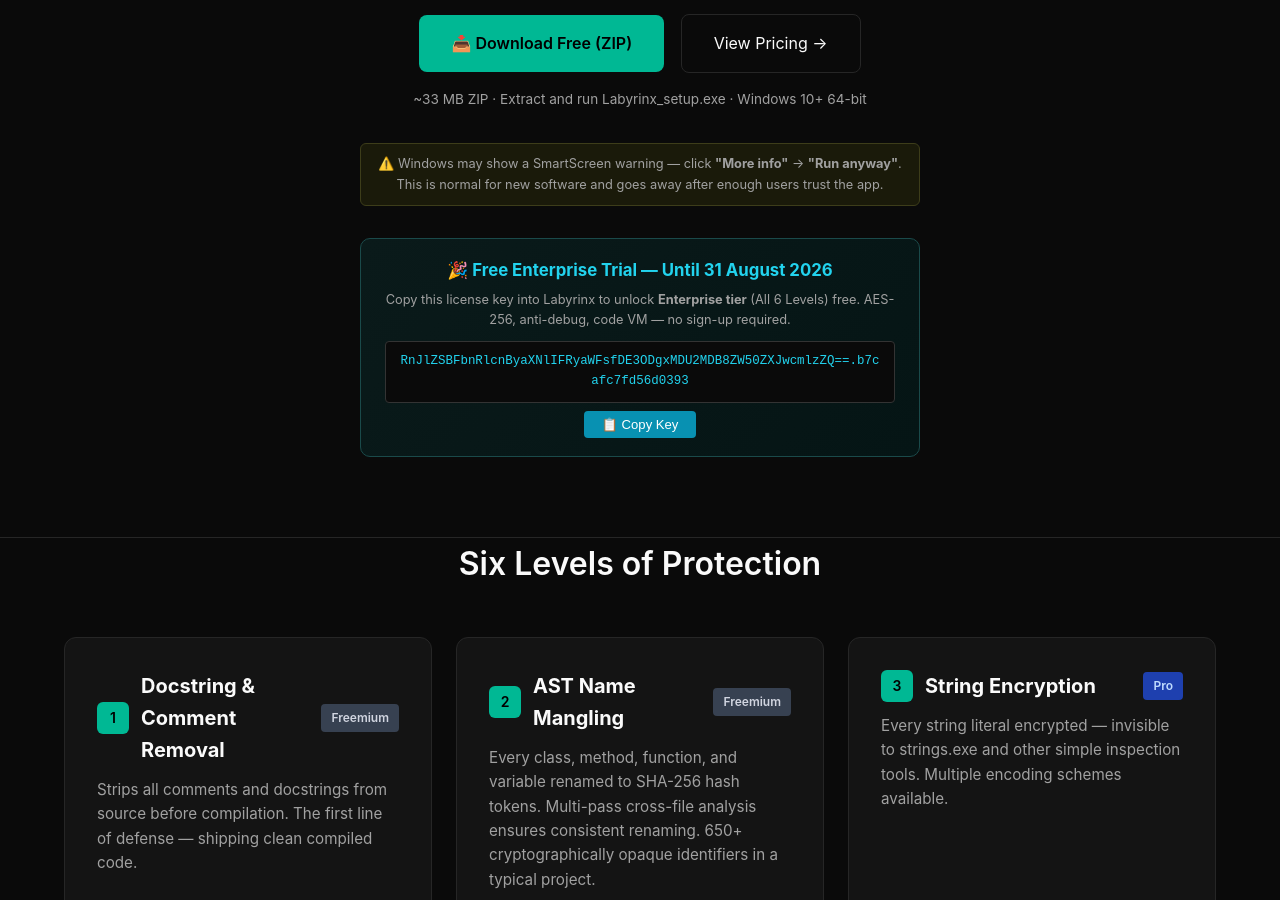
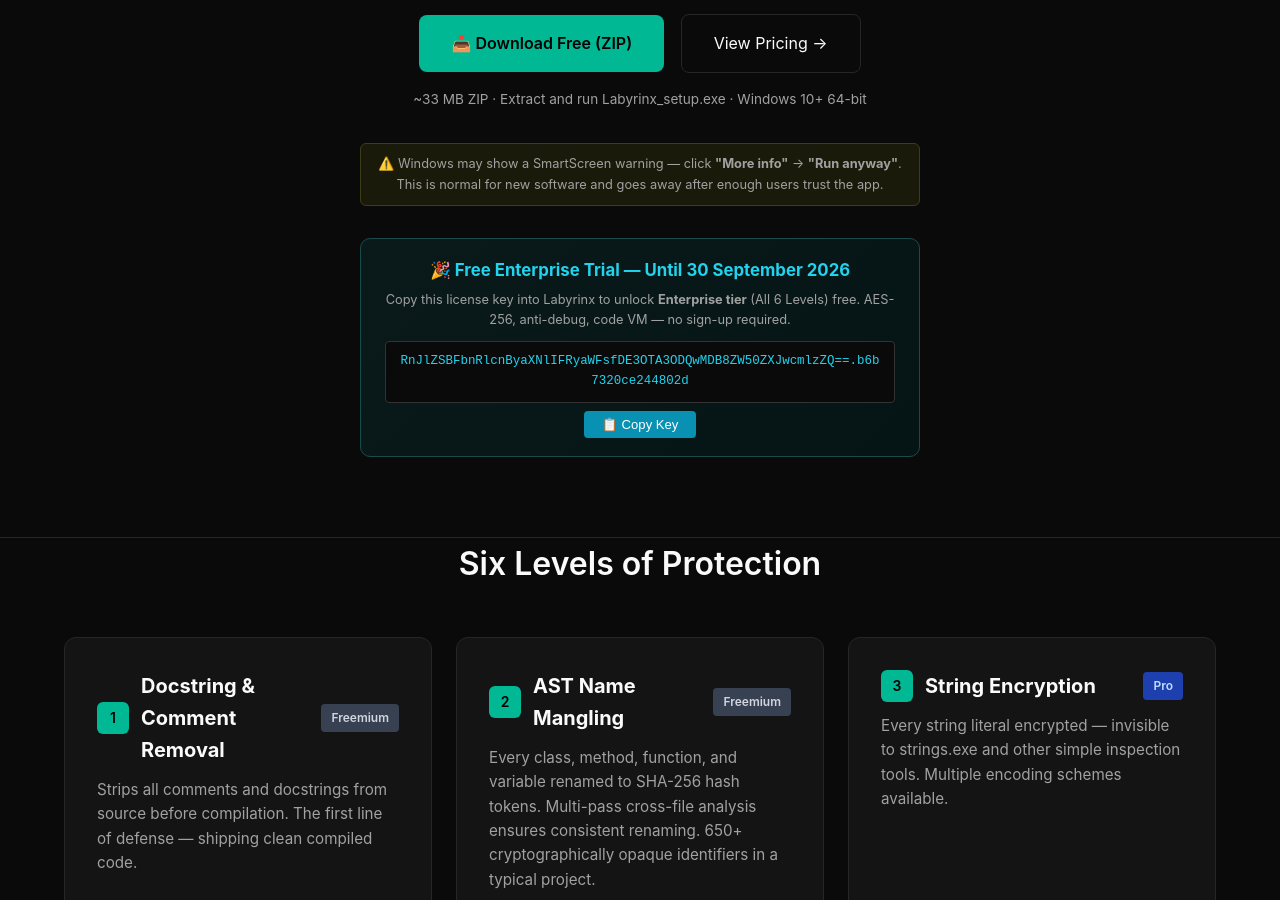
Before and after one commit to Labyrinx-dev/Labyrinx-dev.github.io, a Jekyll site: the page built from index.html, in a window 1280 px wide and 900 px high, scrolled down 329 px. Built offline with Jekyll 4.4.1, drawn with Linux system fonts in a browser that asks for light colours; some of the changed text lies outside the part shown.

Commit message:
Extend free Enterprise trial to 30 September 2026 (new key)
New trial key (Enterprise, expires 30 Sep 2026, SGT end-of-day):
RnJlZSBFbnRlcnByaXNlIFRyaWFsfDE3OTA3ODQwMDB8ZW50ZXJwcmlzZQ==.b6b7320ce244802d

Co-Authored-By: Claude <noreply@anthropic.com>

```diff
--- a/index.html
+++ b/index.html
@@ -6,7 +6,7 @@
   <meta charset="UTF-8" />
   <meta name="viewport" content="width=device-width, initial-scale=1.0" />
   <title>Labyrinx — Python Code Obfuscation &amp; Protection</title>
-  <meta name="description" content="Protect Python source code with 6 levels of protection. Compile to native x64 machine code via Cython. No Python install required on target machines. Free Enterprise trial until 31 Aug 2026. Freemium, Pro ($9/mo), and Enterprise ($29/mo)." />
+  <meta name="description" content="Protect Python source code with 6 levels of protection. Compile to native x64 machine code via Cython. No Python install required on target machines. Free Enterprise trial until 30 Sep 2026. Freemium, Pro ($9/mo), and Enterprise ($29/mo)." />
 
   <!-- Google tag (gtag.js) -->
   <script async src="https://www.googletagmanager.com/gtag/js?id=G-JCTPZHBSP7"></script>
@@ -548,9 +548,9 @@
         &#x26A0;&#xFE0F; Windows may show a SmartScreen warning — click <strong>"More info"</strong> &#x2192; <strong>"Run anyway"</strong>. This is normal for new software and goes away after enough users trust the app.
       </p>
       <div style="margin-top:20px;background:linear-gradient(135deg,#0a1a1a,#051515);border:1px solid #1a4a4a;border-radius:10px;padding:18px 24px;max-width:560px;margin-left:auto;margin-right:auto;text-align:center;">
-        <p style="margin:0 0 6px 0;font-size:1.05rem;font-weight:bold;color:#22d3ee;">&#x1F389; Free Enterprise Trial — Until 31 August 2026</p>
+        <p style="margin:0 0 6px 0;font-size:1.05rem;font-weight:bold;color:#22d3ee;">&#x1F389; Free Enterprise Trial — Until 30 September 2026</p>
         <p style="margin:0 0 10px 0;font-size:0.8rem;color:var(--color-text-secondary);">Copy this license key into Labyrinx to unlock <strong>Enterprise tier</strong> (All 6 Levels) free. AES-256, anti-debug, code VM — no sign-up required.</p>
-        <code style="display:block;background:#0a0a0a;border:1px solid #333;border-radius:4px;padding:10px 14px;font-size:0.78rem;word-break:break-all;color:#22d3ee;margin-bottom:8px;" id="trial-key">RnJlZSBFbnRlcnByaXNlIFRyaWFsfDE3ODgxMDU2MDB8ZW50ZXJwcmlzZQ==.b7cafc7fd56d0393</code>
+        <code style="display:block;background:#0a0a0a;border:1px solid #333;border-radius:4px;padding:10px 14px;font-size:0.78rem;word-break:break-all;color:#22d3ee;margin-bottom:8px;" id="trial-key">RnJlZSBFbnRlcnByaXNlIFRyaWFsfDE3OTA3ODQwMDB8ZW50ZXJwcmlzZQ==.b6b7320ce244802d</code>
         <button onclick="navigator.clipboard.writeText(document.getElementById('trial-key').textContent);this.textContent='Copied!';setTimeout(()=>this.textContent='Copy Key',1500)" style="background:#0891b2;color:white;border:none;border-radius:4px;padding:6px 18px;font-size:0.82rem;cursor:pointer;">&#x1F4CB; Copy Key</button>
       </div>
     </div>
@@ -681,7 +681,7 @@
         <div class="step-num">3</div>
         <div class="step-content">
           <h4>Upgrade (Optional)</h4>
-          <p>Unlock Pro ($9/mo) or Enterprise ($29/mo) for higher protection tiers. <strong style="color:#22d3ee;">Free Enterprise trial until 31 August 2026</strong> — copy the key above. License key delivered automatically.</p>
+          <p>Unlock Pro ($9/mo) or Enterprise ($29/mo) for higher protection tiers. <strong style="color:#22d3ee;">Free Enterprise trial until 30 September 2026</strong> — copy the key above. License key delivered automatically.</p>
         </div>
       </div>
     </div>
@@ -783,7 +783,7 @@
   <section class="container" id="contact">
     <h2>Contact &amp; Sales</h2>
     <div class="contact-info">
-      <p>Free Enterprise trial key available above (expires 31 August 2026). For licensing inquiries and enterprise pricing:</p>
+      <p>Free Enterprise trial key available above (expires 30 September 2026). For licensing inquiries and enterprise pricing:</p>
       <p style="font-size:1.25rem;">&#x1F4E7; <a href="mailto:labyrinx@yahoo.com">labyrinx@yahoo.com</a></p>
       <p>&#x1F419; <a href="https://github.com/Labyrinx-dev">github.com/Labyrinx-dev</a></p>
     </div>
--- a/release/trial_license.txt
+++ b/release/trial_license.txt
@@ -1,10 +1,10 @@
 Free Enterprise Trial — All 6 Levels
-Expires: 31 August 2026
+Expires: 30 September 2026
 Tier: Enterprise
 
 Copy this key into Labyrinx Admin -> License Key Management:
 
-RnJlZSBFbnRlcnByaXNlIFRyaWFsfDE3ODgxMDU2MDB8ZW50ZXJwcmlzZQ==.b7cafc7fd56d0393
+RnJlZSBFbnRlcnByaXNlIFRyaWFsfDE3OTA3ODQwMDB8ZW50ZXJwcmlzZQ==.b6b7320ce244802d
 
 This key unlocks:
 - Level 1: Docstring & Comment Removal
@@ -15,4 +15,4 @@ This key unlocks:
 - Level 6: Code Virtualization
 - License system for your own customers
 
-No sign-up required. No payment required. Expires 31 August 2026.
+No sign-up required. No payment required. Expires 30 September 2026.
```
Also changed, not shown: README.md.
